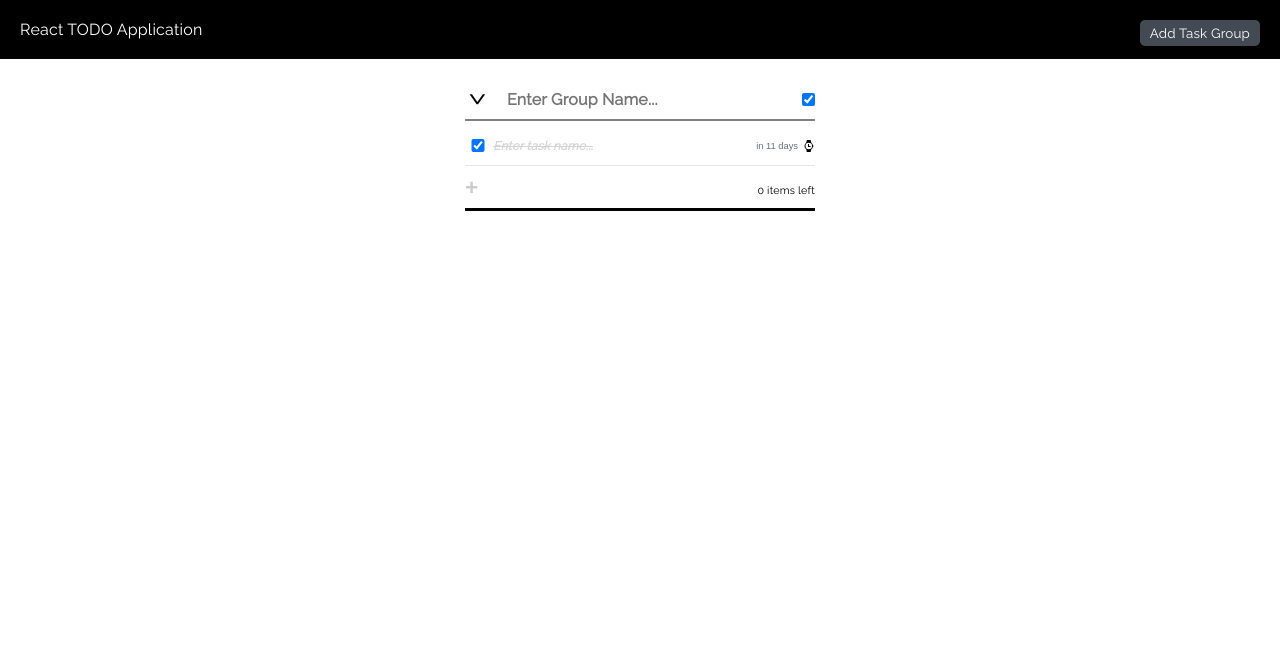
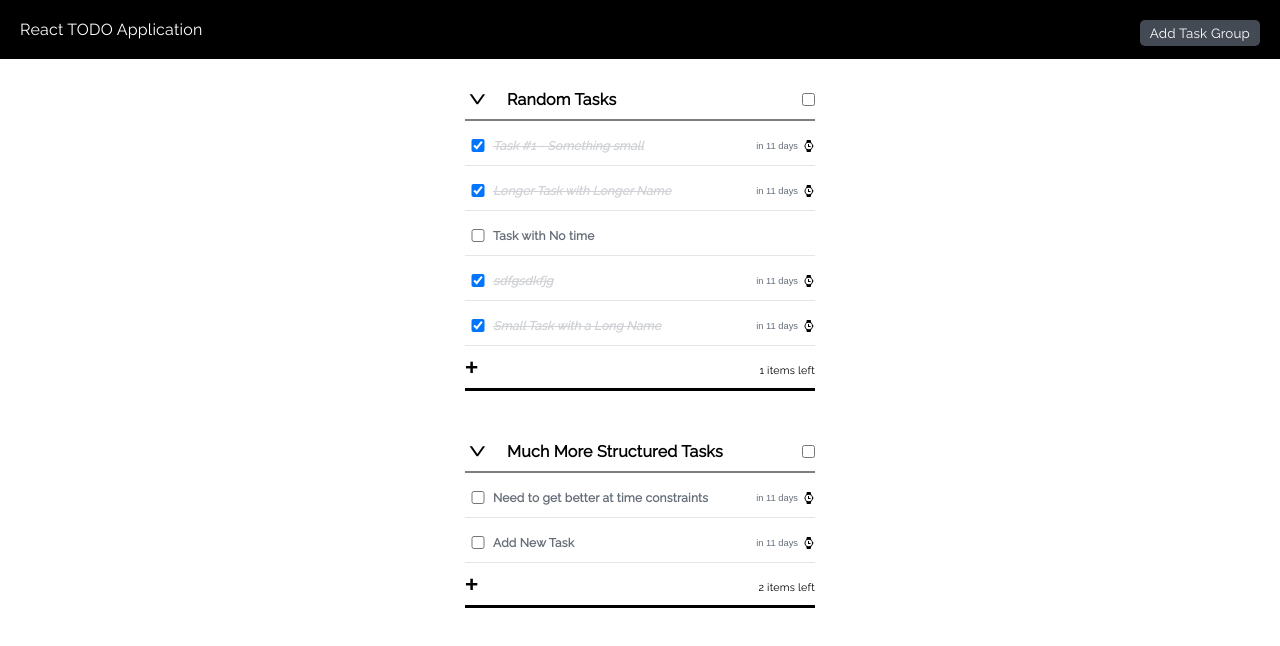
Before and after one commit to dhenniga/react-todo, a React (Create React App) app: page / in a window 1280 px wide. Shown: the top 646 px of the page. Built offline with nearby package versions, Linux system fonts and the light colour scheme; data requests are answered from the project's data file.

Commit message:
stabilization starts here

```diff
--- a/src/app.styled.js
+++ b/src/app.styled.js
@@ -40,6 +40,7 @@ export const AddTask = styled.button`
   cursor: pointer;
   background-color: transparent;
   transition: transform 0.5s cubic-bezier(0,0,0,1);
+  user-select: none;
 
   &:hover {
     transform: scale(1.2);
@@ -61,6 +62,7 @@ export const ItemsRemaining = styled.label`
   font-family: ${props => props.theme.Regular};
   font-size: 8pt;
   text-align: right;
+  user-select: none;
 `;
 
 export const AddGroupButton = styled.button`
--- /dev/null
+++ b/src/buttons/timeButton.js
@@ -0,0 +1,36 @@
+import React from "react";
+import styled from "styled-components";
+
+const Button = styled.button`
+  border: 0px;
+  background-color: transparent;
+  margin: 0px 5px;
+  padding: 0;
+  height: 16px;
+  width: 16px;
+`;
+
+const TimeButton = ({ handleClick, isOverDue }) => {
+  return (
+
+    <Button
+      onClick={handleClick}>
+
+      <svg
+        width="16"
+        height="16"
+        clip-rule="evenodd"
+        fill-rule="evenodd">
+        <path
+          d="M12.086 1.583c-.552 0-1.105.156-1.586.469a7.035 7.035 0 014.033 4.03 2.913 2.913 0 00-2.447-4.499M8 13.25a4.673 4.673 0 01-4.667-4.667A4.673 4.673 0 018 3.916a4.673 4.673 0 014.668 4.667A4.673 4.673 0 018 13.25m5.835-4.667a5.834 5.834 0 10-11.67 0c0 2.518 1.802 5.834 5.835 5.834 4.043 0 5.835-3.321 5.835-5.834m-12.367-2.5a2.913 2.913 0 014.031-4.031 7.022 7.022 0 00-4.031 4.031m7.114 2.5V5.666H7.416V9.75h3.5V8.583z"
+          fill={isOverDue ? "white" : "black"}
+        />
+      </svg>
+
+    </Button>
+
+  )
+
+};
+
+export default TimeButton;
--- a/src/task/task.js
+++ b/src/task/task.js
@@ -112,6 +112,7 @@ const Task = ({
 
       <TimePassingBar
         ref={barRef}
+        checked={isActive}
         percentage={percentage}
         isOverDue={isOverDue}
       />
--- a/src/task/task.service.js
+++ b/src/task/task.service.js
@@ -17,7 +17,7 @@ const useTaskService = (percentage, isActive) => {
     barRef.current.style.backgroundColor = res;
   };
 
-  const isOverDue = percentage > 101 && !isActive;
+  const isOverDue = percentage >= 100 && !isActive;
 
 
   return {
--- a/src/task/task.styled.js
+++ b/src/task/task.styled.js
@@ -118,6 +118,10 @@ export const TimePassingBar = styled.div`
   z-index: 0;
 
   ${props => props.isOverDue && css`
-    background-color: transparent !important;
+    display: none !important;
+  `};
+
+  ${props => props.checked && css`
+    display: none !important;
   `};
 `;
--- a/src/time/time.jsx
+++ b/src/time/time.jsx
@@ -1,29 +1,13 @@
 import React, { Fragment, useState } from "react";
 import useTask from "../useTask";
 import moment from "moment";
-import styled from "styled-components";
-
-const Button = styled.button`
-  border: 0px;
-  background-color: transparent;
-  margin: 0px 5px;
-  padding: 0;
-  height: 16px;
-  width: 16px;
-`;
-
-const TimeContainerBackground = styled.div`
-  background-color: rgba(0,0,0,0.5);
-  height: 100vh;
-  width: 100vw;
-  position: fixed;
-  top: 0;
-  left: 0;
-  display: grid;
-  justify-content: center;
-  align-items: center;
-`;
-
+import { map, prop } from "ramda";
+import timeConfig from "./time-config.json";
+import {
+  TimeContainerBackground,
+  TimeContainer
+} from "./time.styled";
+import TimeButton from "../buttons/timeButton";
 
 const Time = ({
   id,
@@ -41,41 +25,30 @@ const Time = ({
 
     <Fragment>
 
-      <Button
-        onClick={() => setIsOpen(!isOpen)}>
-
-        <svg
-          width="16"
-          height="16"
-          clip-rule="evenodd"
-          fill-rule="evenodd">
-          <path
-            d="M12.086 1.583c-.552 0-1.105.156-1.586.469a7.035 7.035 0 014.033 4.03 2.913 2.913 0 00-2.447-4.499M8 13.25a4.673 4.673 0 01-4.667-4.667A4.673 4.673 0 018 3.916a4.673 4.673 0 014.668 4.667A4.673 4.673 0 018 13.25m5.835-4.667a5.834 5.834 0 10-11.67 0c0 2.518 1.802 5.834 5.835 5.834 4.043 0 5.835-3.321 5.835-5.834m-12.367-2.5a2.913 2.913 0 014.031-4.031 7.022 7.022 0 00-4.031 4.031m7.114 2.5V5.666H7.416V9.75h3.5V8.583z"
-            fill={isOverDue ? "white" : "black"}
-          />
-        </svg>
-
-      </Button>
-
+      <TimeButton
+        isOverDue={isOverDue}
+        handleClick={() => setIsOpen(!isOpen)} />
 
       {isOpen && <TimeContainerBackground>
 
-        <select
-          onChange={event => {
-            setIsOpen(false);
-            return (updateDateToBeCompleted(id, event.target.value))
-          }}>
-          <option disabled selected value>select a time</option>
-          <option value={new Date(moment().add('minutes', 1))}>1 minute</option>
-          <option value={new Date(moment().add('minutes', 5))}>5 minutes</option>
-          <option value={new Date(moment().add('minutes', 10))}>10 minutes</option>
-          <option value={new Date(moment().add('minutes', 15))}>15 minutes</option>
-          <option value={new Date(moment().add('minutes', 20))}>20 minutes</option>
-          <option value={new Date(moment().add('minutes', 25))}>25 minutes</option>
-          <option value={new Date(moment().add('minutes', 30))}>30 minutes</option>
-          <option value={new Date(moment().add('minutes', 60))}>1 Hour</option>
-          <option value={new Date(moment().add('minutes', 120))}>2 hours</option>
-        </select>
+        {
+          map(item =>
+            <TimeContainer
+              onClick={() => {
+                setIsOpen(false);
+                updateDateToBeCompleted(
+                  id,
+                  moment().add(
+                    prop("range", item),
+                    prop("time", item)
+                  )
+                );
+              }}>
+              {prop("text", item)}
+            </TimeContainer>
+          )(timeConfig)
+
+        }
 
       </TimeContainerBackground>}
 
--- /dev/null
+++ b/src/time/time.styled.js
@@ -0,0 +1,25 @@
+import styled from "styled-components";
+
+export const TimeContainerBackground = styled.div`
+  background-color: rgba(0,0,0,0.5);
+  height: 100vh;
+  width: 100vw;
+  position: fixed;
+  top: 0;
+  left: 0;
+  /* display: grid;
+  justify-content: center;
+  align-items: center; */
+`;
+
+export const TimeContainer = styled.div`
+  margin: 15px;
+  display: inline;
+  width: 100px;
+  height: 100px;
+  background-color: orange;
+  color: white;
+  padding: 20px;
+  user-select: none;
+  cursor: pointer;
+`;
--- a/stub-data.json
+++ b/stub-data.json
@@ -1,13 +1,67 @@
 {
   "tasks": [
     {
-      "id": "0f949f87-70fd-45e2-a2e3-15d9b3420935",
-      "text": "",
-      "group": "",
+      "id": "25573dca-906b-478b-a72c-f93ba1050a0d",
+      "text": "Task #1 - Something small",
+      "group": "Random Tasks",
       "isChecked": true,
-      "dateCreated": "2020-12-10T00:39:40.181Z",
-      "dateToBeCompleted": "Thu Dec 10 2020 00:40:37 GMT+0000 (Greenwich Mean Time)",
-      "taskCompletedTime": "2020-12-10T08:47:11.295Z"
+      "dateCreated": "2020-12-10T08:49:31.993Z",
+      "dateToBeCompleted": "Thu Dec 10 2020 08:50:29 GMT+0000 (Greenwich Mean Time)",
+      "taskCompletedTime": "2020-12-10T10:37:58.493Z"
+    },
+    {
+      "id": "8e488f58-cd21-4aa4-81c4-5e13ab685be5",
+      "text": "Longer Task with Longer Name",
+      "group": "Random Tasks",
+      "isChecked": true,
+      "dateCreated": "2020-12-10T08:49:47.272Z",
+      "dateToBeCompleted": "Thu Dec 10 2020 08:54:45 GMT+0000 (Greenwich Mean Time)",
+      "taskCompletedTime": "2020-12-10T10:37:58.877Z"
+    },
+    {
+      "id": "0335fe8e-9e24-4e87-8699-92b2fd9b161f",
+      "text": "Task with No time",
+      "group": "Random Tasks",
+      "isChecked": false,
+      "dateCreated": "2020-12-10T08:49:51.361Z",
+      "dateToBeCompleted": "",
+      "taskCompletedTime": ""
+    },
+    {
+      "id": "60021a07-b0e2-4a6d-95eb-f66b61207dce",
+      "text": "sdfgsdkfjg",
+      "group": "Random Tasks",
+      "isChecked": true,
+      "dateCreated": "2020-12-10T10:32:10.332Z",
+      "dateToBeCompleted": "2020-12-10T10:37:10.331Z",
+      "taskCompletedTime": "2020-12-10T10:39:04.980Z"
+    },
+    {
+      "id": "a2f6fe8a-6e95-403b-86e1-209a65402a3d",
+      "text": "Small Task with a Long Name",
+      "group": "Random Tasks",
+      "isChecked": true,
+      "dateCreated": "2020-12-10T10:36:43.434Z",
+      "dateToBeCompleted": "2020-12-10T10:37:43.428Z",
+      "taskCompletedTime": "2020-12-10T10:44:39.556Z"
+    },
+    {
+      "id": "b46d2153-d021-4185-9aad-03eb52ca1450",
+      "text": "Need to get better at time constraints",
+      "group": "Much More Structured Tasks",
+      "isChecked": false,
+      "dateCreated": "2020-12-10T10:38:57.212Z",
+      "dateToBeCompleted": "2020-12-10T10:58:57.212Z",
+      "taskCompletedTime": ""
+    },
+    {
+      "id": "889d6ec3-b395-48a0-b3b4-d8474a1d5fda",
+      "text": "Add New Task",
+      "group": "Much More Structured Tasks",
+      "isChecked": false,
+      "dateCreated": "2020-12-10T10:50:34.374Z",
+      "dateToBeCompleted": "2020-12-10T10:55:34.373Z",
+      "taskCompletedTime": ""
     }
   ]
 }
```
